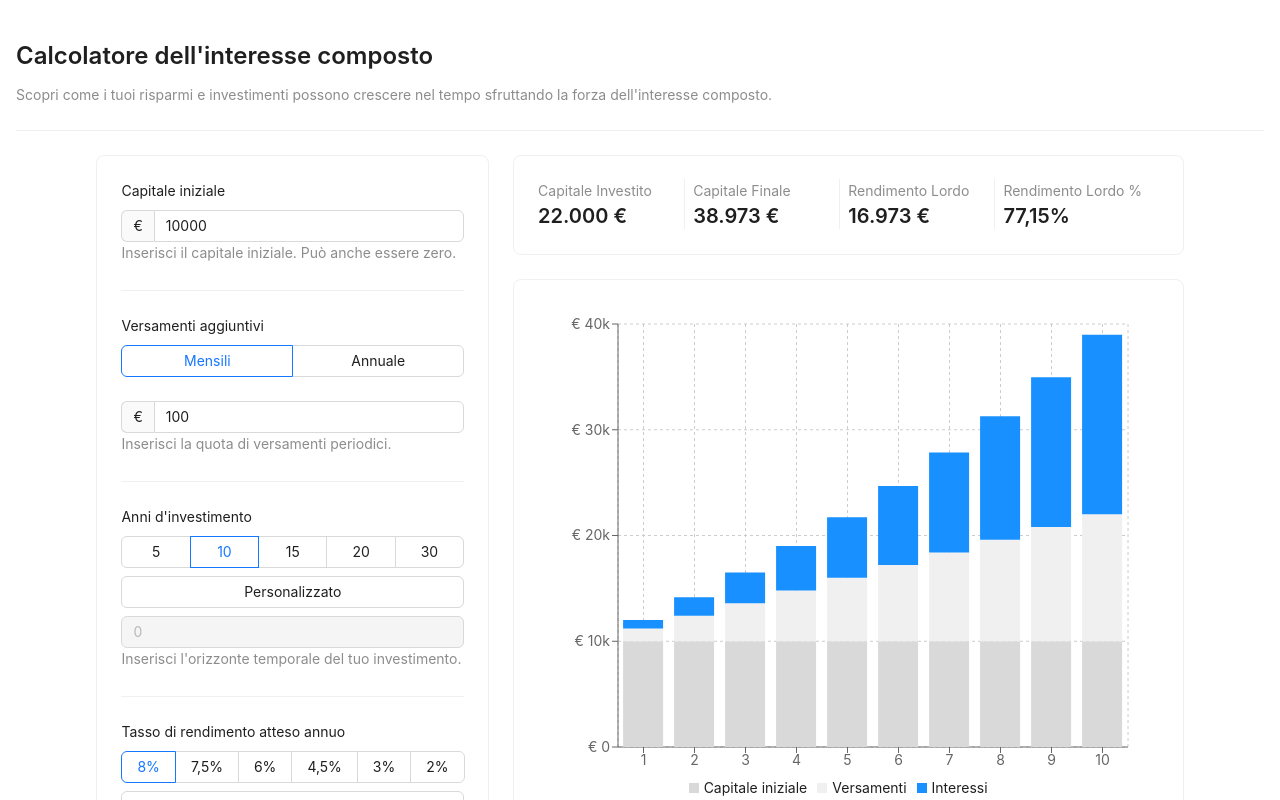
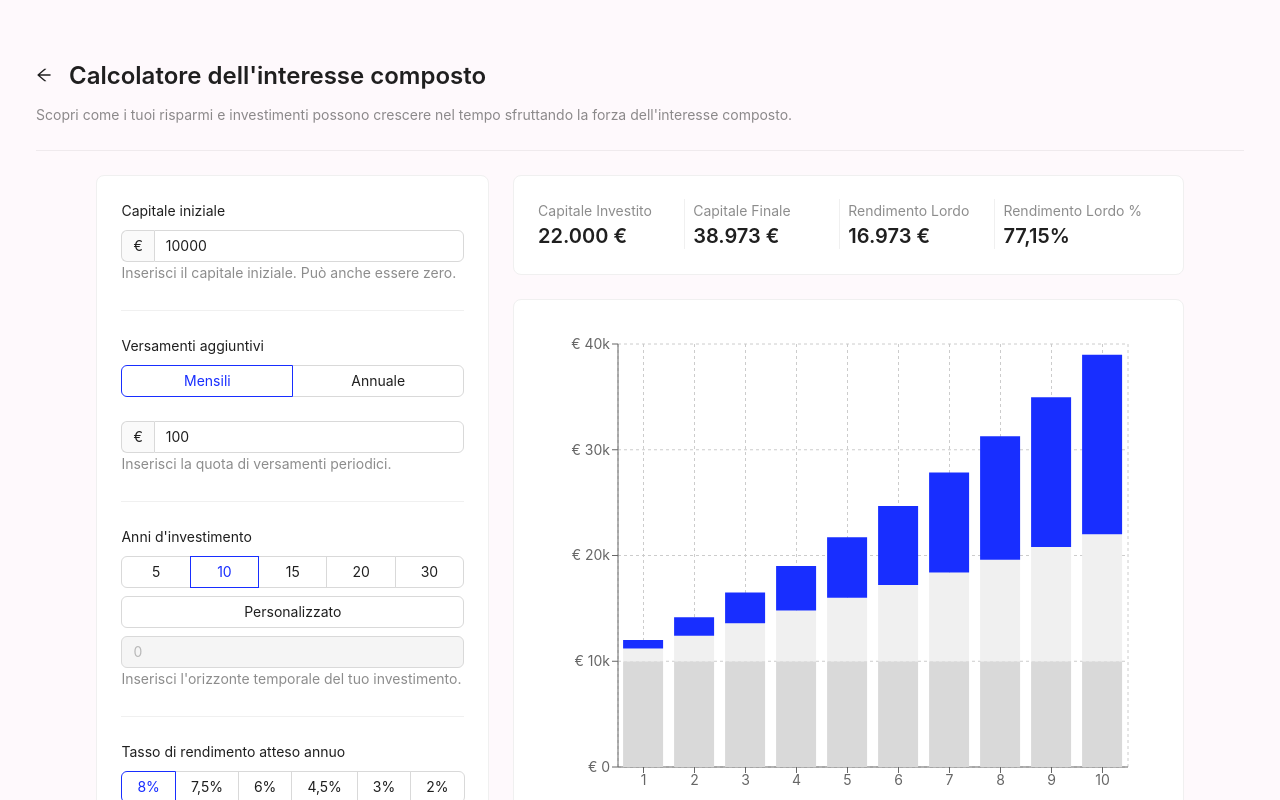
Before and after one commit to andreaarizzoli/calcolatore-finanziario, a React (Create React App) app: page /interesseComposto in a window 1280 px wide. Shown: the top 800 px of the page. Built offline with nearby package versions, Linux system fonts and the light colour scheme; the HTML template or start-up script is replaced by a standard one.

Commit message:
feat: new color system

```diff
--- a/package.json
+++ b/package.json
@@ -5,6 +5,7 @@
   "private": true,
   "dependencies": {
     "@ant-design/charts": "^2.2.6",
+    "@ant-design/icons": "^5.6.1",
     "@berryv/g2-react": "^0.1.0",
     "@testing-library/dom": "^10.4.0",
     "@testing-library/jest-dom": "^6.6.3",
@@ -14,7 +15,7 @@
     "@types/node": "^16.18.126",
     "@types/react": "^19.0.10",
     "@types/react-dom": "^19.0.4",
-    "antd": "^5.24.2",
+    "antd": "^5.24.4",
     "gh-pages": "^6.3.0",
     "react": "^18.3.1",
     "react-dom": "^18.3.1",
--- a/src/App.tsx
+++ b/src/App.tsx
@@ -2,6 +2,7 @@ import { BrowserRouter, Route, Routes } from "react-router-dom";
 import "./App.css";
 import DashboardFutureCapitalSimulator from "./features/futureCapitalSimulator/DashboardFutureCapitalSimulator";
 import TestingMenu from "./features/testingMenu/TestingMenu";
+import { ConfigProvider } from "antd";
 
 function App() {
   return (
@@ -14,8 +15,21 @@ function App() {
         <meta name="description" content="Contatori finanziari" />
         <title>Contatori finanziari</title>
       </head>
-
+      <ConfigProvider
+        theme={{
+          token: {
+            colorPrimary: "#182eff", // Cambia il colore primario
+          },
+        }}
+      >
         <BrowserRouter>
+          <div
+            style={{
+              backgroundColor: "#FEF9FC", // Cambia il colore di sfondo
+              minHeight: "100vh",
+              padding: "20px",
+            }}
+          >
             <Routes>
               <Route path="/" element={<TestingMenu />} />
               <Route
@@ -23,7 +37,9 @@ function App() {
                 element={<DashboardFutureCapitalSimulator />}
               />
             </Routes>
+          </div>
         </BrowserRouter>
+      </ConfigProvider>
     </div>
   );
 }
--- a/src/features/futureCapitalSimulator/components/OutputPannel/components/OutputPannelCenter/OutputPannelCenter.tsx
+++ b/src/features/futureCapitalSimulator/components/OutputPannel/components/OutputPannelCenter/OutputPannelCenter.tsx
@@ -45,7 +45,7 @@ const OutputPannelCenter: FC<OutputPannelCenterProps> = ({ inputData }) => {
           </p>
           {[
             {
-              color: "#1890ff",
+              color: "#182eff",
               label: "Interessi",
               value: payload[2].value,
             },
@@ -96,7 +96,7 @@ const OutputPannelCenter: FC<OutputPannelCenterProps> = ({ inputData }) => {
         {[
           { color: "#d9d9d9", label: "Capitale iniziale" },
           { color: "#f0f0f0", label: "Versamenti" },
-          { color: "#1890ff", label: "Interessi" },
+          { color: "#182eff", label: "Interessi" },
         ].map(({ color, label }, index) => (
           <div
             key={index}
@@ -138,7 +138,7 @@ const OutputPannelCenter: FC<OutputPannelCenterProps> = ({ inputData }) => {
               <Legend content={CustomLegend} />
               <Bar dataKey="startingCapital" stackId="a" fill="#d9d9d9" />
               <Bar dataKey="capitalContributions" stackId="a" fill="#f0f0f0" />
-              <Bar dataKey="accruedIinterest" stackId="a" fill="#1890ff" />
+              <Bar dataKey="accruedIinterest" stackId="a" fill="#182eff" />
             </BarChart>
           </ResponsiveContainer>
         </div>
--- a/src/shared/components/PageTitle/PageTitle.tsx
+++ b/src/shared/components/PageTitle/PageTitle.tsx
@@ -1,12 +1,31 @@
-import { Divider, Flex } from "antd";
-import { FC } from "react";
+import { Divider, Flex, Space } from "antd";
+import { FC, useCallback, useMemo } from "react";
 import { TextStyled, TitleStyled } from "./style";
 import { TitleProps } from "./types";
+import { ArrowLeftOutlined } from "@ant-design/icons";
+import { Link, useLocation } from "react-router-dom";
 
 const PageTitle: FC<TitleProps> = ({ title, subTitle }) => {
+  const location = useLocation();
+
+  const backNavigation = useMemo(() => {
+    if (location.pathname !== "/") {
+      return (
+        <Link to={"/"} style={{ color: "#000000e0" }}>
+          <ArrowLeftOutlined
+            style={{ height: "25px", width: "25px", paddingTop: "10px" }}
+          />
+        </Link>
+      );
+    }
+  }, [location.pathname]);
+
   return (
     <Flex align="start" vertical>
-      <TitleStyled level={3}>{title}</TitleStyled>
+      <Space>
+        {backNavigation}
+        <TitleStyled level={3}>{title}</TitleStyled>
+      </Space>
       <TextStyled type="secondary">{subTitle}</TextStyled>
       <Divider />
     </Flex>
```
Also changed, not shown: 1 other file (tests, documents, lock files or other folders). Lines whose indentation alone changed are shown as unchanged.
